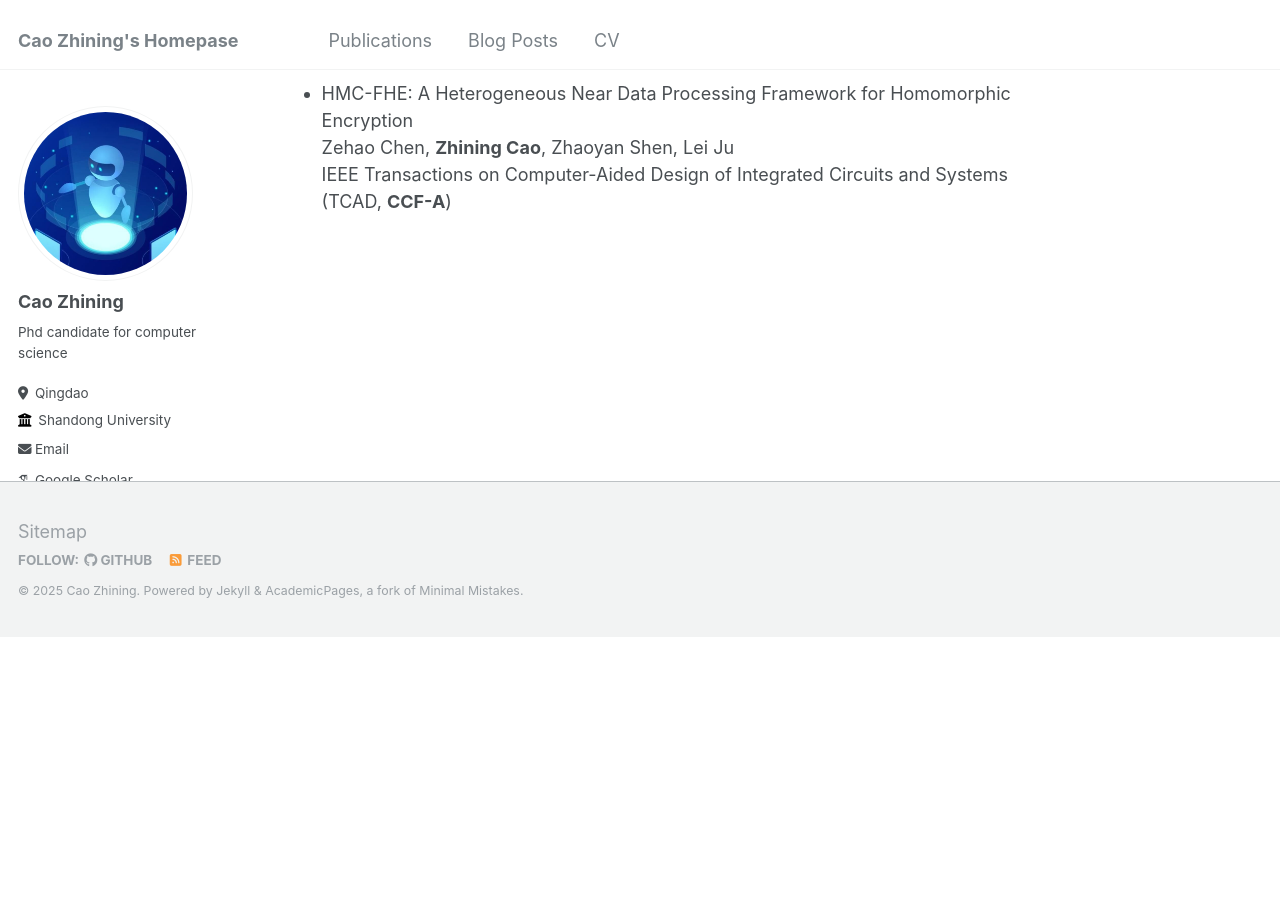
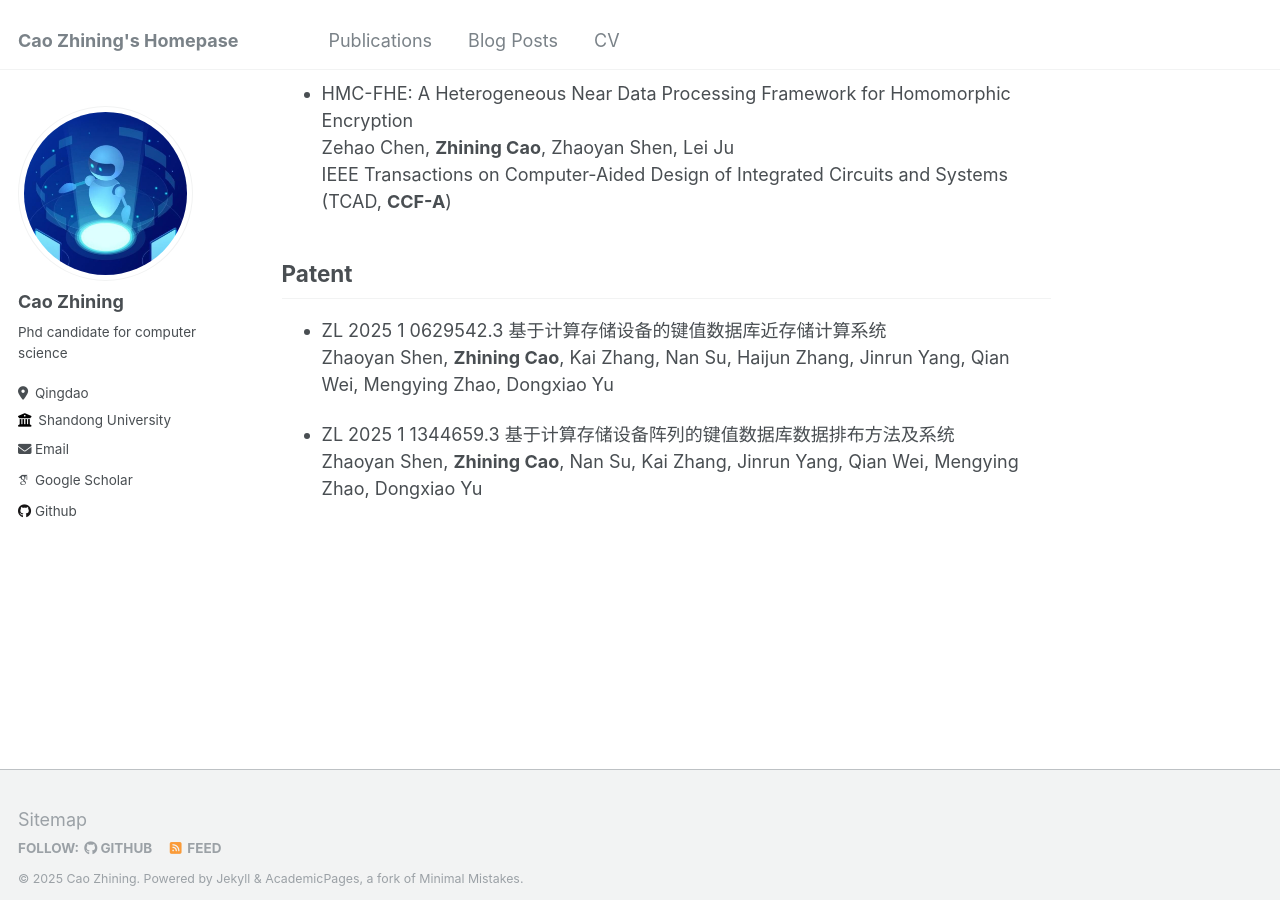
Before and after one commit to caozhining/caozhining.github.io, a Jekyll site: the page built from _pages/about.md, in a window 1280 px wide and 900 px high, scrolled down 779 px. Built offline with Jekyll 4.4.1, drawn with Linux system fonts in a browser that asks for light colours; some web fonts are replaced; before the commit the page ends 1416 px from its top, so only the background shows below that.

Commit message:
Update about.md

```diff
--- a/_pages/about.md
+++ b/_pages/about.md
@@ -32,6 +32,13 @@ Publications
   Zehao Chen, **Zhining Cao**, Zhaoyan Shen, Lei Ju<br>
   IEEE Transactions on Computer-Aided Design of Integrated Circuits and Systems (TCAD, **CCF-A**)<br>
 
+Patent
+---------
+* ZL 2025 1 0629542.3 基于计算存储设备的键值数据库近存储计算系统<br>
+  Zhaoyan Shen, **Zhining Cao**, Kai Zhang, Nan Su, Haijun Zhang, Jinrun Yang, Qian Wei, Mengying Zhao, Dongxiao Yu<br>
+
+* ZL 2025 1 1344659.3 基于计算存储设备阵列的键值数据库数据排布方法及系统<br>
+  Zhaoyan Shen, **Zhining Cao**, Nan Su, Kai Zhang, Jinrun Yang, Qian Wei, Mengying Zhao, Dongxiao Yu
 
 <style>
   publicationfont{
```
